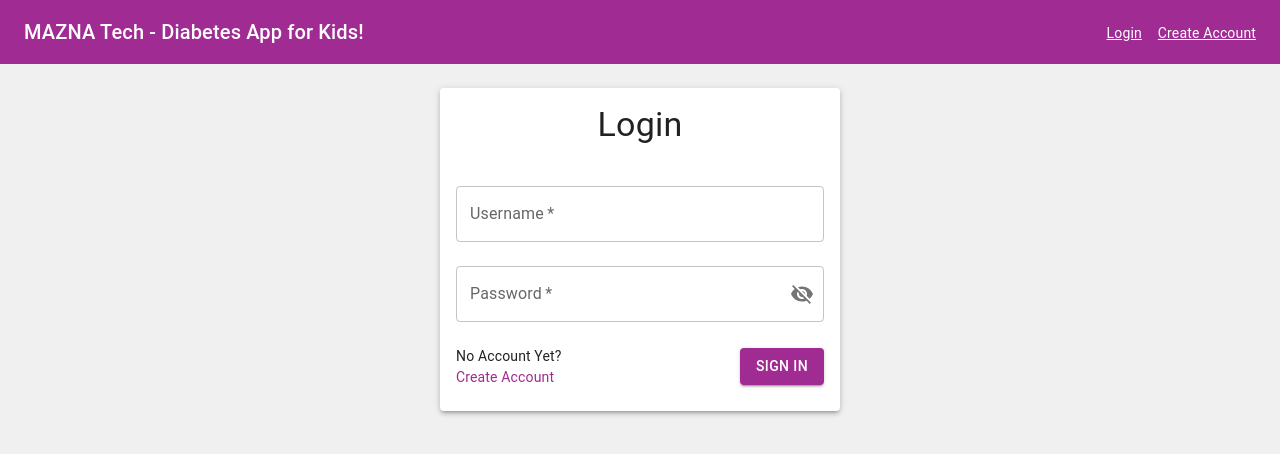
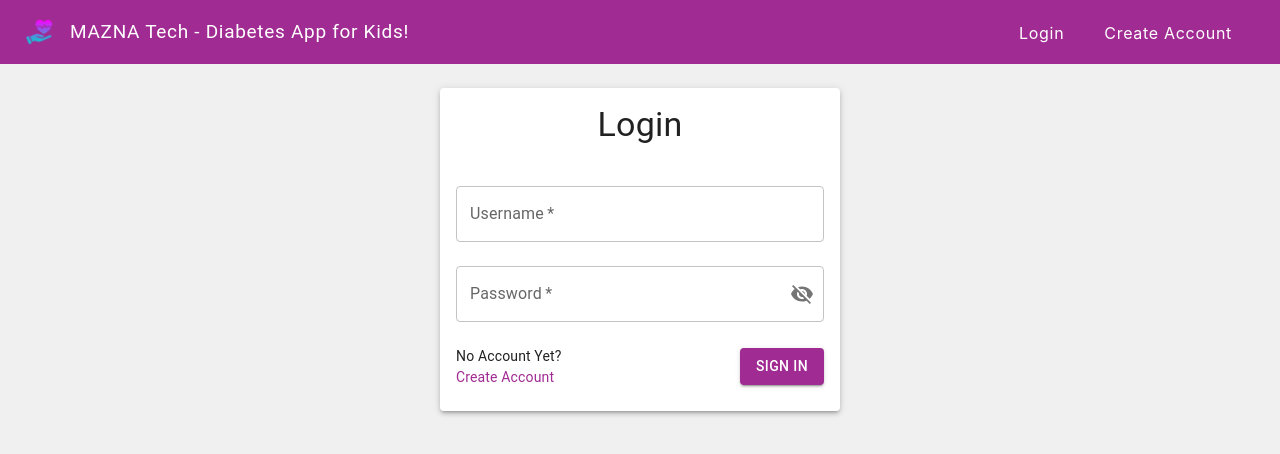
Before and after one commit to zplato/Diabetes-Tracking-Progressive-Web-App, a React (Create React App) app in the folder frontend/: page /login in a window 1280 px wide. Shown: the top 454 px of the page. Built offline with nearby package versions, Linux system fonts and the light colour scheme.

Commit message:
Update App.js

```diff
--- a/frontend/src/App.js
+++ b/frontend/src/App.js
@@ -7,6 +7,7 @@ import { MyCharts } from './components/MyCharts';
 import { MyAchievements } from './components/MyAchievements';
 import { CreateAccount } from './components/CreateAccount';
 import { LoginPage } from './components/LoginPage';
+import { Height } from '@mui/icons-material';
 
 function App() {
   // State to track the selected tab index for navigation
@@ -61,13 +62,16 @@ function App() {
     <Box>
       <AppBar position="static" sx={{ backgroundColor: '#A02B93' }}>
         <Toolbar>
+          {/* MAZNA Logo */}
+          <img src="/images/mazna-logo.png" alt="mazna-logo" style={{ width: '30px', height: 'auto', marginRight: '16px'}} />
+
           {/* Title of the app in the AppBar */}
-          <Typography variant="h6" sx={{ flexGrow: 1 }}>
+          <Typography sx={{ flexGrow: 1, fontSize: '19px', letterSpacing: '0.7px' }}>
             MAZNA Tech - Diabetes App for Kids!
           </Typography>
           {/* Display the username when logged in */}
           {isLoggedIn && (
-            <Typography variant="body2" color="inherit" sx={{ mr: 2 }}>
+            <Typography sx={{ fontSize: '16px', letterSpacing: '0.7px', mr: 3}}>
               Hello, {username}!
             </Typography>
           )}
@@ -76,18 +80,17 @@ function App() {
             <Box>
               <Link
                 component="button"
-                variant="body2"
                 color="inherit"
                 onClick={() => navigate('/login')}
-                sx={{ mr: 2 }}
+                sx={{ fontSize: '16px', letterSpacing: '0.7px', mr: 5, textDecoration: 'none' }}
               >
                 Login
               </Link>
               <Link
                 component="button"
-                variant="body2"
                 color="inherit"
                 onClick={() => navigate('/create-account')}
+                sx={{ fontSize: '16px', letterSpacing: '0.7px', mr: 3, textDecoration: 'none' }}
               >
                 Create Account
               </Link>
@@ -97,9 +100,9 @@ function App() {
           {isLoggedIn && (
             <Link
               component="button"
-              variant="body2"
               color="inherit"
               onClick={handleLogout}
+              sx={{ fontSize: '16px', letterSpacing: '0.7px', mr: 3, textDecoration: 'none' }}
             >
               Logout
             </Link>
@@ -111,10 +114,14 @@ function App() {
       {isLoggedIn ? (
         <Box>
           {/* Tabs for navigating between different pages */}
-          <Tabs value={selectedTab} onChange={handleTabChange} centered>
-            <Tab label="My Sugar & Insulin" />
-            <Tab label="My Charts" />
-            <Tab label="My Achievements" />
+          <Tabs value={selectedTab} onChange={handleTabChange} centered
+              sx={{backgroundColor: '#F2F2F2','.MuiTabs-indicator': { backgroundColor: '#A02B93' }}}>
+            <Tab label="My Sugar & Insulin"
+                sx={{ color: selectedTab === 0 ? '#9CCF53' : '#999999', fontWeight: 600, '&.Mui-selected': { color: '#9CCF53' }}}/>
+            <Tab label="My Charts"
+                sx={{ color: selectedTab === 1 ? '#9CCF53' : '#999999', fontWeight: 600, '&.Mui-selected': { color: '#9CCF53' }}}/>
+            <Tab label="My Achievements"
+                sx={{ color: selectedTab === 2 ? '#9CCF53' : '#999999', fontWeight: 600, '&.Mui-selected': { color: '#9CCF53' }}}/>
           </Tabs>
 
           {/* Define the routes for logged-in pages */}
```
